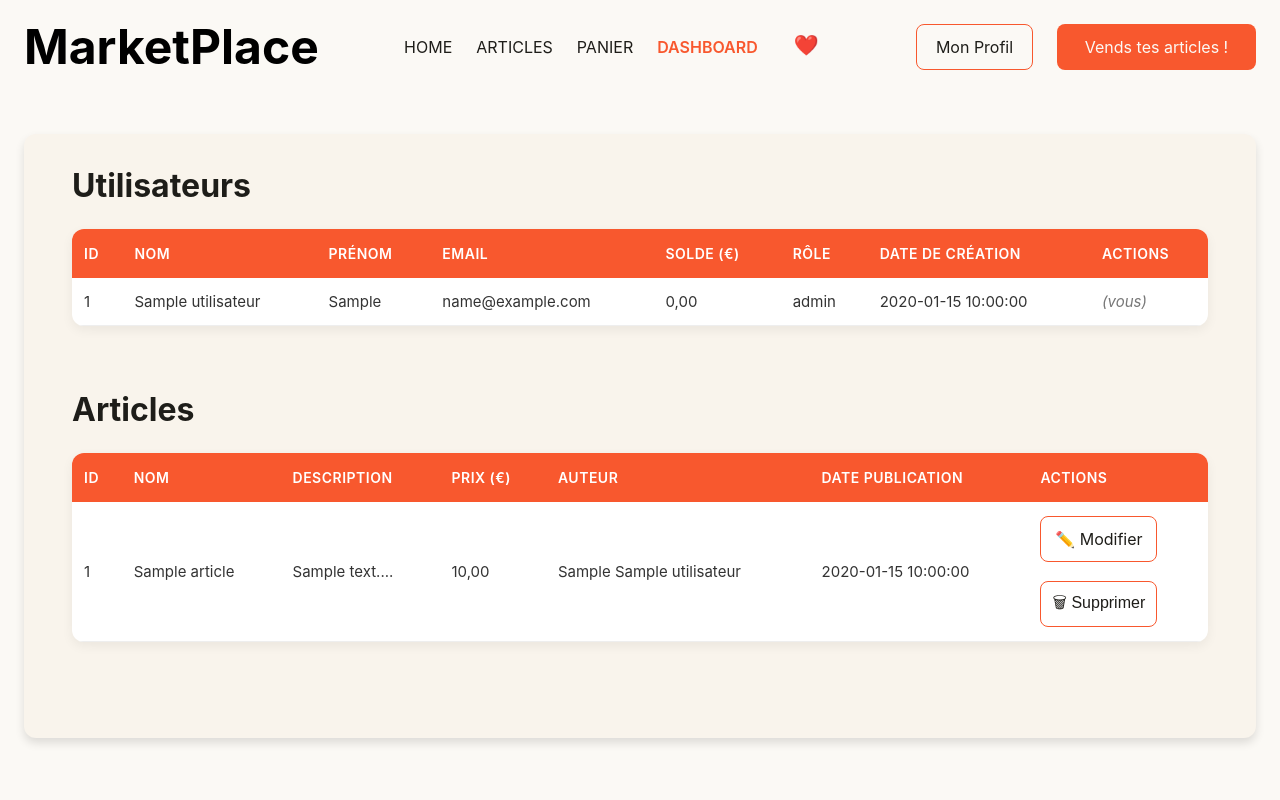
After one commit to CalvoTom/MarketPlace, a PHP site: page /admin.php in a window 1280 px wide. The commit adds this page. Run offline with PHP 8.4, Linux system fonts and the light colour scheme; the visitor is signed in with stand-in values (Sample User, id 1); tables that the repository leaves empty or names only in its code hold one stand-in row (values such as "Sample post").

Commit message:
mannualy add admin to avoid merge problem

```diff
--- /dev/null
+++ b/admin.php
@@ -0,0 +1,168 @@
+<?php
+session_start();
+require_once 'includes/db.php';
+
+// Vérifier que l'utilisateur est admin
+if (!isset($_SESSION['user_id']) || $_SESSION['role'] !== 'admin') {
+    header("Location: index.php");
+    exit;
+}
+
+
+
+if ($_SERVER['REQUEST_METHOD'] === 'POST') {
+    // Suppression article
+    if (isset($_POST['action']) && $_POST['action'] === 'delete_article') {
+        $article_id = intval($_POST['article_id']);
+
+        if ($article_id){
+            $stmt = $conn->prepare("DELETE FROM articles WHERE id = ?");
+            $stmt->execute([$article_id]);
+        }
+    }
+
+    // Suppression utilisateurs
+    if (isset($_POST['action']) && $_POST['action'] === 'delete_user') {
+        $user_id = intval($_POST['user_id']);
+
+        if ($user_id && $_SESSION['user_id'] != $user_id) {
+            $stmt = $conn->prepare("DELETE FROM utilisateurs WHERE id = ?");
+            $stmt->execute([$user_id]);
+        }
+    }
+}
+
+
+// Récupérer tous les utilisateurs
+$stmtUsers = $conn->prepare("SELECT id, nom, prenom, email, sold, role, date_creation FROM utilisateurs");
+$stmtUsers->execute();
+$utilisateurs = $stmtUsers->fetchAll(PDO::FETCH_ASSOC);
+
+// Récupérer tous les articles
+$stmtArticles = $conn->prepare("
+    SELECT a.*, u.nom AS auteur_nom, u.prenom AS auteur_prenom
+    FROM articles a
+    JOIN utilisateurs u ON a.auteur_id = u.id
+    ORDER BY a.date_publication DESC
+");
+$stmtArticles->execute();
+$articles = $stmtArticles->fetchAll(PDO::FETCH_ASSOC);
+?>
+
+<!DOCTYPE html>
+<html lang="fr">
+<head>
+    <meta charset="UTF-8">
+    <title>Admin - Tableau de bord</title>
+    <link rel="stylesheet" href="assets/css/style.css">
+</head>
+<body>
+    <div class="container">
+        <!-- Navigation -->
+        <nav class="navbar">
+            <a href="index.php" class="logo">MarketPlace</a>
+            <div class="nav-links">
+                <a href="index.php" class="nav-link">HOME</a>
+                <a href="articles.php" class="nav-link">ARTICLES</a>
+                <a href="panier.php" class="nav-link">PANIER</a>
+                <?php if (isset($_SESSION['role']) && $_SESSION['role'] === "admin"): ?>
+                    <a href="admin.php" class="nav-link active">DASHBOARD</a>
+                <?php endif; ?>
+
+                <?php if (isset($_SESSION['user_id'])): ?>
+                    <a href="articleLike.php" class="nav-link nav-heart">❤️</a>
+                <?php endif; ?>
+            </div>
+
+            <div class="nav-buttons">
+                <?php if (isset($_SESSION['user_id'])): ?>
+                    <a href="profile.php" class="btn-secondary">Mon Profil</a>
+                    <a href="vente.php" class="btn-primary">Vends tes articles !</a>
+                <?php else: ?>
+                    <a href="register.php" class="btn-secondary">S'inscrire</a>
+                    <a href="login.php" class="btn-primary">Se connecter</a>
+                <?php endif; ?>
+            </div>
+        </nav>
+
+        <div class="admin-section">
+            <h2>Utilisateurs</h2>
+            <table>
+                <thead>
+                    <tr>
+                        <th>ID</th>
+                        <th>Nom</th>
+                        <th>Prénom</th>
+                        <th>Email</th>
+                        <th>Solde (€)</th>
+                        <th>Rôle</th>
+                        <th>Date de création</th>
+                        <th>Actions</th>
+                    </tr>
+                </thead>
+                <tbody>
+                    <?php foreach ($utilisateurs as $user): ?>
+                        <tr>
+                            <td><?= $user['id'] ?></td>
+                            <td><?= htmlspecialchars($user['nom']) ?></td>
+                            <td><?= htmlspecialchars($user['prenom']) ?></td>
+                            <td><?= htmlspecialchars($user['email']) ?></td>
+                            <td><?= number_format($user['sold'], 2, ',', ' ') ?></td>
+                            <td><?= htmlspecialchars($user['role']) ?></td>
+                            <td><?= $user['date_creation'] ?></td>
+                            <td>
+                                <?php if ($_SESSION['user_id'] != $user['id']): ?>
+                                    <a class="btn-secondary" href="edit.php?id=<?= $user['id'] ?>">✏️ Modifier</a>
+                                    <form method="POST" class="inline-form">
+                                        <input type="hidden" name="action" value="delete_user">
+                                        <input type="hidden" name="user_id" value="<?= $user['id'] ?>">
+                                        <button type="submit" class="btn-secondary">🗑 Supprimer</button>
+                                    </form>
+                                <?php else: ?>
+                                    <em>(vous)</em>
+                                <?php endif; ?>
+                            </td>
+                        </tr>
+                    <?php endforeach; ?>
+                </tbody>
+            </table>
+
+            <!-- Liste des articles -->
+            <h2>Articles</h2>
+            <table>
+                <thead>
+                    <tr>
+                        <th>ID</th>
+                        <th>Nom</th>
+                        <th>Description</th>
+                        <th>Prix (€)</th>
+                        <th>Auteur</th>
+                        <th>Date publication</th>
+                        <th>Actions</th>
+                    </tr>
+                </thead>
+                <tbody>
+                    <?php foreach ($articles as $article): ?>
+                        <tr>
+                            <td><?= $article['id'] ?></td>
+                            <td><?= htmlspecialchars($article['nom']) ?></td>
+                            <td><?= htmlspecialchars(substr($article['description'], 0, 50)) ?>...</td>
+                            <td><?= number_format($article['prix'], 2, ',', ' ') ?></td>
+                            <td><?= htmlspecialchars($article['auteur_prenom']) . ' ' . htmlspecialchars($article['auteur_nom']) ?></td>
+                            <td><?= $article['date_publication'] ?></td>
+                            <td>
+                                <a class="btn-secondary" href="editArticle.php?id=<?= $article['id'] ?>">✏️ Modifier</a>
+                                <form method="POST" class="inline-form">
+                                    <input type="hidden" name="action" value="delete_article">
+                                    <input type="hidden" name="article_id" value="<?= $article['id'] ?>">
+                                    <button type="submit" class="btn-secondary">🗑 Supprimer</button>
+                                </form>
+                            </td>
+                        </tr>
+                    <?php endforeach; ?>
+                </tbody>
+            </table>
+        </div>
+    </div>
+</body>
+</html>
--- a/assets/css/style.css
+++ b/assets/css/style.css
@@ -180,6 +180,7 @@ body {
 .articles-section,
 .cart-container,
 .profile-section,
+.admin-section,
 .edit-section,
 .password-section-page,
 .verification-section,
@@ -196,6 +197,7 @@ body {
 
 .articles-section,
 .profile-section,
+.admin-section,
 .cart-container,
 .edit-section,
 .password-section-page,
@@ -1456,6 +1458,7 @@ body {
   .tendances,
   .articles-section,
   .profile-section,
+  .admin-section,
   .cart-container,
   .edit-section,
   .sell-section,
@@ -1601,6 +1604,7 @@ body {
 
   .articles-section,
   .profile-section,
+  .admin-section,
   .cart-container,
   .edit-section,
   .sell-section,
@@ -1984,3 +1988,76 @@ body {
     font-size: 20px;
   }
 }
+
+.admin-section h2 {
+  font-size: 32px;
+  color: #1e1d19;
+  margin-bottom: 24px;
+}
+
+table {
+  width: 100%;
+  border-collapse: collapse;
+  margin-bottom: 64px;
+  background-color: #fff;
+  box-shadow: 0px 4px 12px rgba(0, 0, 0, 0.06);
+  border-radius: 12px;
+  overflow: hidden;
+}
+
+table thead {
+  background-color: #f8582e;
+  color: #fff;
+}
+
+table thead th {
+  padding: 16px 12px;
+  text-align: left;
+  font-weight: 600;
+  font-size: 14px;
+  text-transform: uppercase;
+  letter-spacing: 0.5px;
+}
+
+table tbody tr {
+  border-bottom: 1px solid #eee;
+  transition: background-color 0.2s ease;
+}
+
+table tbody tr:hover {
+  background-color: #fdf3ee;
+}
+
+table tbody td {
+  padding: 14px 12px;
+  font-size: 15px;
+  color: #333;
+}
+
+.inline-form {
+  display: inline;
+  margin-left: 8px;
+}
+
+.edit-link,
+.delete-btn {
+  font-size: 14px;
+  background: none;
+  border: none;
+  cursor: pointer;
+  text-decoration: none;
+  transition: color 0.3s ease;
+}
+
+em {
+  color: #777;
+  font-style: italic;
+}
+
+.admin-section{
+  background: #f9f4ec;
+  box-shadow: 0px 5px 10px rgba(0, 0, 0, 0.12);
+  border-radius: 12px;
+  padding: 32px 48px;
+  gap: 24px;
+}
--- a/checkPassword.php
+++ b/checkPassword.php
@@ -44,11 +44,15 @@ if ($_SERVER["REQUEST_METHOD"] === "POST") {
                 <a href="index.php" class="nav-link">HOME</a>
                 <a href="articles.php" class="nav-link">ARTICLES</a>
                 <a href="panier.php" class="nav-link">PANIER</a>
+                <?php if (isset($_SESSION['role']) && $_SESSION['role'] === "admin"): ?>
+                    <a href="admin.php" class="nav-link">DASHBOARD</a>
+                <?php endif; ?>
+
                 <?php if (isset($_SESSION['user_id'])): ?>
-                    <a href="profile.php" class="nav-link active">PROFILE</a>
                     <a href="articleLike.php" class="nav-link nav-heart">❤️</a>
                 <?php endif; ?>
             </div>
+
             <div class="nav-buttons">
                 <?php if (isset($_SESSION['user_id'])): ?>
                     <a href="profile.php" class="btn-secondary">Mon Profil</a>
--- a/index.php
+++ b/index.php
@@ -35,8 +35,10 @@ $articles = $stmt->fetchAll(PDO::FETCH_ASSOC);
                 <a href="index.php" class="nav-link active">HOME</a>
                 <a href="articles.php" class="nav-link">ARTICLES</a>
                 <a href="panier.php" class="nav-link">PANIER</a>
+                <?php if (isset($_SESSION['role']) && $_SESSION['role'] === "admin"): ?>
+                    <a href="admin.php" class="nav-link">DASHBOARD</a>
+                <?php endif; ?>
                 <?php if (isset($_SESSION['user_id'])): ?>
-                    <a href="profile.php" class="nav-link">PROFILE</a>
                     <a href="articleLike.php" class="nav-link nav-heart">❤️</a>
                 <?php endif; ?>
             </div>
--- a/profile.php
+++ b/profile.php
@@ -81,11 +81,15 @@ $profileImage = $hasImageInDB
                 <a href="index.php" class="nav-link">HOME</a>
                 <a href="articles.php" class="nav-link">ARTICLES</a>
                 <a href="panier.php" class="nav-link">PANIER</a>
+                <?php if (isset($_SESSION['role']) && $_SESSION['role'] === "admin"): ?>
+                    <a href="admin.php" class="nav-link">DASHBOARD</a>
+                <?php endif; ?>
+
                 <?php if (isset($_SESSION['user_id'])): ?>
-                    <a href="profile.php" class="nav-link active">PROFILE</a>
                     <a href="articleLike.php" class="nav-link nav-heart">❤️</a>
                 <?php endif; ?>
             </div>
+
             <div class="nav-buttons">
                 <?php if (isset($_SESSION['user_id'])): ?>
                     <a href="profile.php" class="btn-secondary">Mon Profil</a>
```
Also changed, not shown: articleDetail.php (+7 -2 lines), articleLike.php (+6 -2 lines), articles.php (+6 -2 lines), edit.php (+6 -2 lines), login.php (+7 -3 lines), panier.php (+6 -2 lines), register.php (+7 -2 lines), vente.php (+6 -2 lines), 1 other file.
